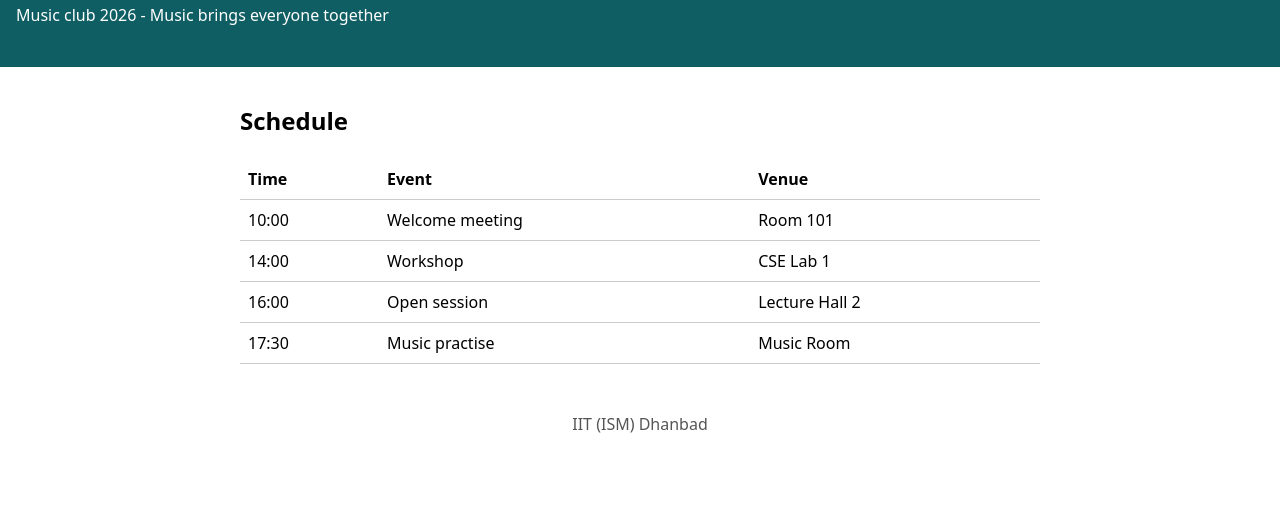
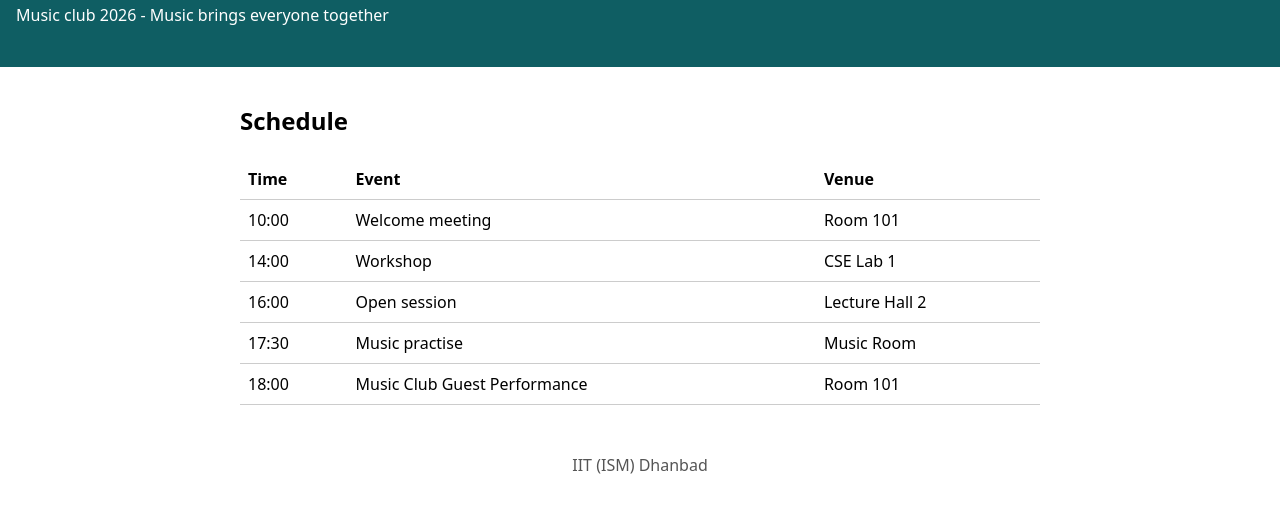
Before and after one commit to devangambharath-26je0595/club-page, a plain HTML site: page index.html in a window 1280 px wide. Shown: the part 112-624 px from the top of the page. Drawn offline with Linux system fonts and the light colour scheme.

Commit message:
Add Music Club guest performance

```diff
--- a/index.html
+++ b/index.html
@@ -24,6 +24,8 @@
           <tr><td>14:00</td><td>Workshop</td><td>CSE Lab 1</td></tr>
           <tr><td>16:00</td><td>Open session</td><td>Lecture Hall 2</td></tr>
 	  <tr><td>17:30</td><td>Music practise</td><td>Music Room</td></tr>
+
+	<tr><td>18:00</td><td>Music Club Guest Performance</td><td>Room 101</td></tr.
         </tbody>
       </table>
     </section>
```
